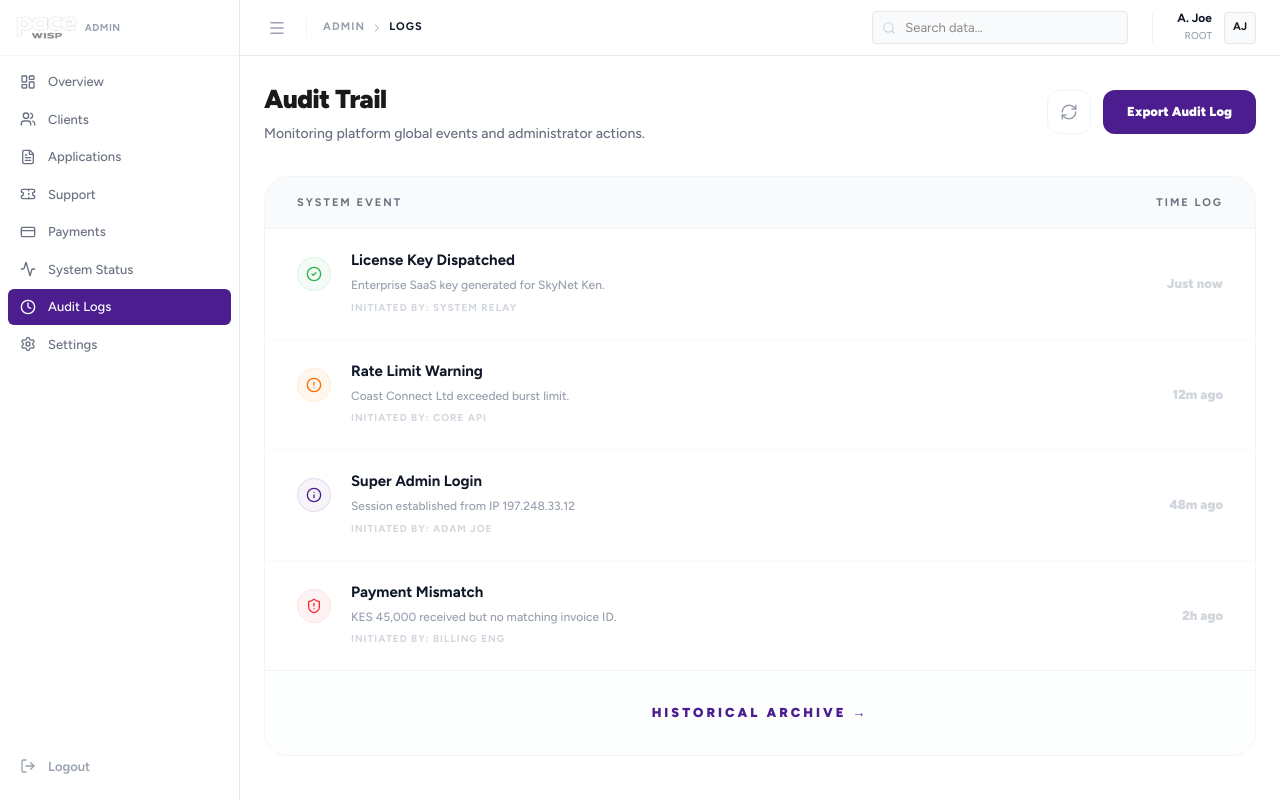
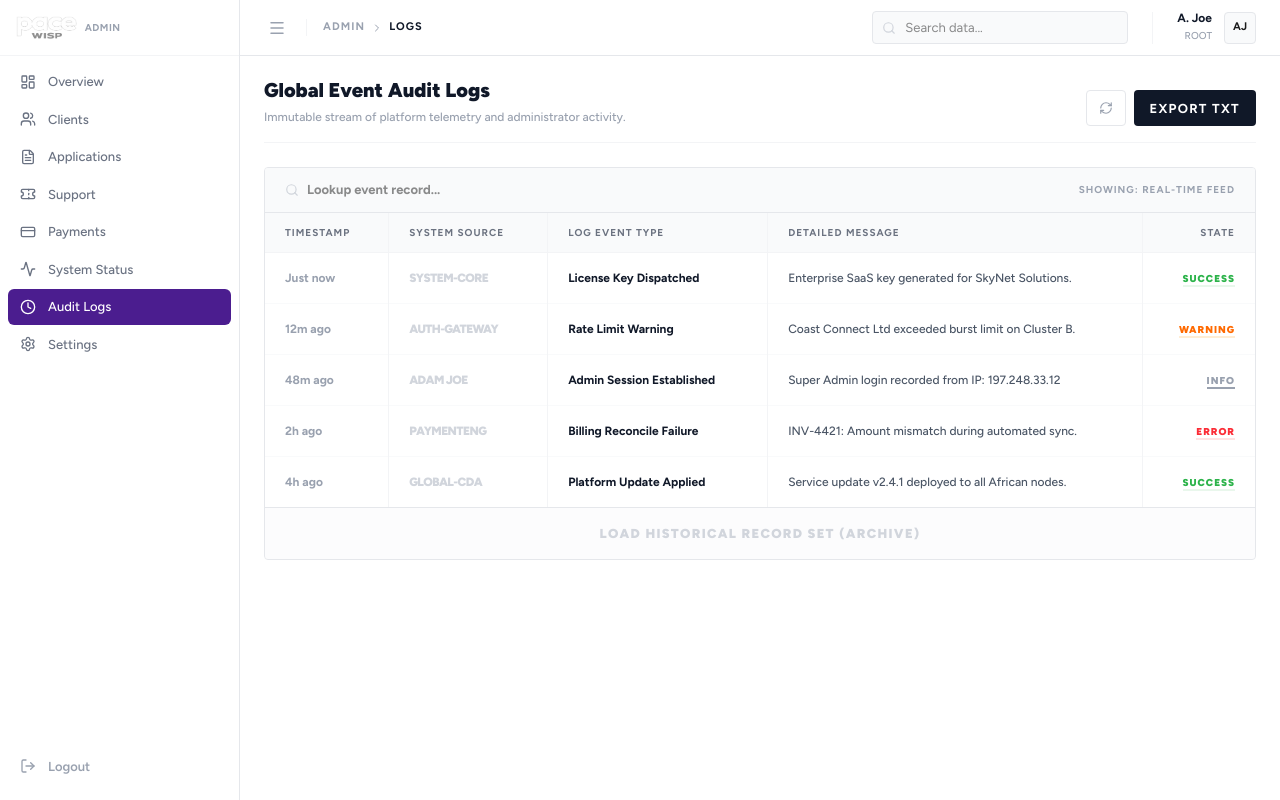
Before and after one commit to dennismutuku2005/pacewebsite, a Next.js app in the folder paceadmin/: page /dashboard/logs in a window 1280 px wide. Built offline with nearby package versions, Linux system fonts and the light colour scheme.

Commit message:
Auto-update: page.js

```diff
--- a/paceadmin/src/app/dashboard/logs/page.js
+++ b/paceadmin/src/app/dashboard/logs/page.js
@@ -2,79 +2,84 @@
 
 import React from 'react'
 import { motion } from 'framer-motion'
-import {
-    Clock, Search, Download,
-    CheckCircle2, AlertCircle, Info,
-    ShieldAlert, RefreshCw
-} from 'lucide-react'
+import { RefreshCw, Search } from 'lucide-react'
 import { cn } from '@/lib/utils'
 
 export default function LogsPage() {
     const logs = [
-        { id: 1, event: 'License Key Dispatched', user: 'System Relay', status: 'Success', time: 'Just now', msg: 'Enterprise SaaS key generated for SkyNet Ken.' },
-        { id: 2, event: 'Rate Limit Warning', user: 'Core API', status: 'Warning', time: '12m ago', msg: 'Coast Connect Ltd exceeded burst limit.' },
-        { id: 3, event: 'Super Admin Login', user: 'Adam Joe', status: 'Info', time: '48m ago', msg: 'Session established from IP 197.248.33.12' },
-        { id: 4, event: 'Payment Mismatch', user: 'Billing Eng', status: 'Error', time: '2h ago', msg: 'KES 45,000 received but no matching invoice ID.' },
+        { id: 1, event: 'License Key Dispatched', user: 'System-Core', status: 'Success', age: 'Just now', msg: 'Enterprise SaaS key generated for SkyNet Solutions.' },
+        { id: 2, event: 'Rate Limit Warning', user: 'Auth-Gateway', status: 'Warning', age: '12m ago', msg: 'Coast Connect Ltd exceeded burst limit on Cluster B.' },
+        { id: 3, event: 'Admin Session Established', user: 'Adam Joe', status: 'Info', age: '48m ago', msg: 'Super Admin login recorded from IP: 197.248.33.12' },
+        { id: 4, event: 'Billing Reconcile Failure', user: 'PaymentEng', status: 'Error', age: '2h ago', msg: 'INV-4421: Amount mismatch during automated sync.' },
+        { id: 5, event: 'Platform Update Applied', user: 'Global-CDA', status: 'Success', age: '4h ago', msg: 'Service update v2.4.1 deployed to all African nodes.' },
     ]
 
     return (
-        <div className="space-y-8 font-rubik">
+        <div className="space-y-6 font-figtree text-[12px]">
 
             {/* Header */}
-            <div className="flex flex-col sm:flex-row sm:items-center justify-between gap-4">
+            <div className="border-b border-gray-100 pb-4 flex justify-between items-end">
                 <div>
-                    <h1 className="text-[26px] font-black text-pace-purple-dark tracking-tight">Audit Trail</h1>
-                    <p className="text-[14px] text-gray-500 mt-1 font-medium">Monitoring platform global events and administrator actions.</p>
+                    <h1 className="text-[20px] font-black text-gray-900 leading-none">Global Event Audit Logs</h1>
+                    <p className="text-[12px] text-gray-400 mt-2 font-medium">Immutable stream of platform telemetry and administrator activity.</p>
                 </div>
-                <div className="flex gap-3">
-                    <button className="p-3 bg-white border border-gray-100 rounded-xl text-gray-400 hover:text-pace-purple transition-all">
-                        <RefreshCw size={18} />
+                <div className="flex gap-2 h-9">
+                    <button className="px-3 border border-gray-200 rounded text-gray-400 hover:text-gray-900 transition-all bg-white">
+                        <RefreshCw size={14} />
                     </button>
-                    <button className="px-6 py-3 bg-pace-purple text-white rounded-xl text-[13px] font-black shadow-lg shadow-pace-purple/10">Export Audit Log</button>
+                    <button className="px-4 bg-gray-900 text-white rounded font-bold uppercase tracking-widest leading-none">Export TXT</button>
                 </div>
             </div>
 
-            <div className="bg-white rounded-[24px] border border-gray-100 shadow-sm overflow-hidden">
+            <div className="border border-gray-200 rounded overflow-hidden bg-white">
+                <div className="px-5 py-3 border-b border-gray-200 bg-gray-50 flex justify-between items-center">
+                    <div className="flex items-center gap-2">
+                        <Search size={14} className="text-gray-300" />
+                        <input type="text" placeholder="Lookup event record..." className="bg-transparent border-none outline-none text-[11px] font-bold w-48" />
+                    </div>
+                    <span className="text-[10px] font-bold text-gray-400 uppercase tracking-widest">Showing: Real-time Feed</span>
+                </div>
                 <div className="overflow-x-auto">
-                    <table className="w-full text-left">
+                    <table className="w-full text-left whitespace-nowrap">
                         <thead>
-                            <tr className="bg-gray-50/50 border-b border-gray-100">
-                                <th className="px-8 py-5 text-[11px] font-bold text-gray-400 uppercase tracking-[2px] leading-none">System Event</th>
-                                <th className="px-8 py-5 text-[11px] font-bold text-gray-400 uppercase tracking-[2px] leading-none text-right">Time Log</th>
+                            <tr className="bg-white border-b border-gray-100 font-bold text-gray-400 uppercase tracking-widest text-[10px]">
+                                <th className="px-5 py-3 border-r border-gray-100">Timestamp</th>
+                                <th className="px-5 py-3 border-r border-gray-100">System Source</th>
+                                <th className="px-5 py-3 border-r border-gray-100">Log Event Type</th>
+                                <th className="px-5 py-3 border-r border-gray-100">Detailed Message</th>
+                                <th className="px-5 py-3 text-right">State</th>
                             </tr>
                         </thead>
-                        <tbody className="divide-y divide-gray-50">
+                        <tbody className="divide-y divide-gray-50 text-gray-600">
                             {logs.map((log) => (
-                                <tr key={log.id} className="hover:bg-gray-50/50 transition-all cursor-default group">
-                                    <td className="px-8 py-6">
-                                        <div className="flex items-start gap-5">
-                                            <div className={cn(
-                                                "mt-1 rounded-full p-2 border",
-                                                log.status === 'Success' ? "text-pace-green bg-pace-green/5 border-pace-green/10" :
-                                                    log.status === 'Warning' ? "text-orange-500 bg-orange-50 border-orange-100" :
-                                                        log.status === 'Error' ? "text-red-500 bg-red-50 border-red-100" : "text-pace-purple bg-pace-purple/5 border-pace-purple/10"
-                                            )}>
-                                                {log.status === 'Success' ? <CheckCircle2 size={16} /> :
-                                                    log.status === 'Warning' ? <AlertCircle size={16} /> :
-                                                        log.status === 'Error' ? <ShieldAlert size={16} /> : <Info size={16} />}
-                                            </div>
-                                            <div>
-                                                <p className="text-[15px] font-bold text-gray-900 leading-none">{log.event}</p>
-                                                <p className="text-[12px] text-gray-400 font-medium mt-2 leading-relaxed">{log.msg}</p>
-                                                <p className="text-[10px] text-gray-300 font-bold uppercase tracking-widest mt-1">Initiated by: {log.user}</p>
-                                            </div>
-                                        </div>
+                                <tr key={log.id} className="hover:bg-gray-50 transition-colors group">
+                                    <td className="px-5 py-4 font-bold text-gray-400 border-r border-gray-100">
+                                        {log.age}
                                     </td>
-                                    <td className="px-8 py-6 text-right font-black text-[13px] text-gray-300 group-hover:text-gray-900 transition-colors">
-                                        {log.time}
+                                    <td className="px-5 py-4 border-r border-gray-100 font-black tracking-tighter uppercase text-gray-300">
+                                        {log.user}
+                                    </td>
+                                    <td className="px-5 py-4 border-r border-gray-100 font-bold text-gray-900">
+                                        {log.event}
+                                    </td>
+                                    <td className="px-5 py-4 border-r border-gray-100 max-w-xs overflow-hidden text-ellipsis font-medium">
+                                        {log.msg}
+                                    </td>
+                                    <td className="px-5 py-4 text-right">
+                                        <span className={cn(
+                                            "font-black uppercase text-[10px] tracking-widest border-b-2",
+                                            log.status === 'Success' ? "text-pace-green border-pace-green/10" :
+                                                log.status === 'Warning' ? "text-orange-500 border-orange-100" :
+                                                    log.status === 'Error' ? "text-red-500 border-red-100" : "text-gray-400"
+                                        )}>{log.status}</span>
                                     </td>
                                 </tr>
                             ))}
                         </tbody>
                     </table>
                 </div>
-                <div className="p-8 flex justify-center border-t border-gray-100 bg-gray-50/30">
-                    <button className="text-[12px] font-black text-pace-purple uppercase tracking-[3px] hover:underline">Historical Archive &rarr;</button>
+                <div className="p-4 bg-gray-50/50 border-t border-gray-200 text-center">
+                    <button className="text-[10px] font-black text-gray-300 uppercase tracking-widest hover:text-gray-900 transition-colors">Load Historical Record Set (Archive)</button>
                 </div>
             </div>
 
```
